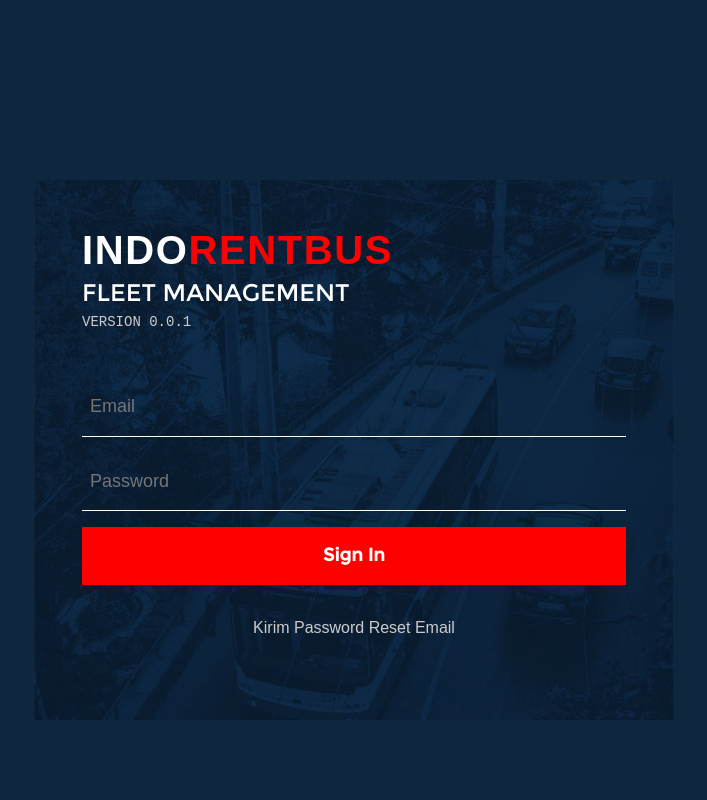
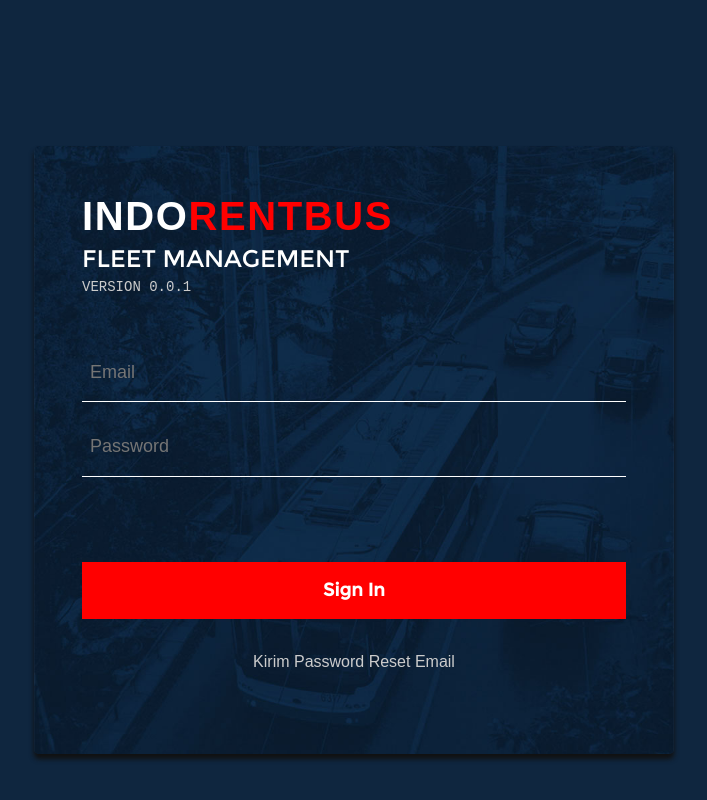
Before and after one commit to kemtol/indorentbus, a Jekyll site: the page built from index.html, in a window 1280 px wide. Shown: the top 800 px of the page, without its empty margins (286-993 px from the left). Built offline with Jekyll 4.4.1, drawn with Linux system fonts in a browser that asks for light colours; nearby versions of some CDN libraries; Markdown is read by kramdown in place of the engine named in the settings; comment, search, counter and statistics services are not loaded.

Commit message:
Update index.html

```diff
--- a/index.html
+++ b/index.html
@@ -10,6 +10,7 @@
 	<input type="text" id="email" name="email" placeholder="Email"/>
 	<input type="password" id="password" name="password" placeholder="Password"/>
 	<input class="for-signup" type="text" id="name" name="name" placeholder="Nama"/>
+	<br/><br/><br/><br/>
 	<button disabled id="quickstart-sign-in" name="signin">Sign In</button>
 	<button class="for-signup" id="quickstart-sign-up" name="signup">Sign Up</button>
 	<button class="for-signup" disabled id="quickstart-verify-email" name="verify-email">Send Email Verification</button>
@@ -26,7 +27,7 @@
 	body{background:#0f263f}
 	nav,.copy{display:none}
 	#page-wrapper{margin:0;height: 100vh;display: flex;align-items: center;}
-	.content-main{width: 50vw;margin: auto;max-width: 640px;padding: 3rem;background: url({{site.url}}/images/jrb-bg-mobile.jpg) no-repeat;background-size: cover;background-position: center center;}
+	.content-main{width: 50vw;margin: auto;max-width: 640px;padding: 3rem;background: url({{site.url}}/images/jrb-bg-mobile.jpg) no-repeat;background-size: cover;background-position: center center;box-shadow: 0px 5px 5px #111;border-radius:5px}
 	#page-login{margin-top:3rem}
 	#page-login button{width: 100%;background: red;border: 1px;padding: 1rem;color: white;font-weight: bold;font-size: 1.125rem;margin-bottom:1rem}
 	#page-login input{
@@ -43,7 +44,7 @@
 	.for-signup{display:none}
 
 	@media screen and (max-width: 736px){
-		.content-main{width:100vw;padding:2rem;background:none}
+		.content-main{width:100vw;padding:2rem;background:none;box-shadow:none;border-radius:0}
 		body{background:url("{{site.url}}/images/jrb-bg-mobile.jpg") no-repeat;background-size:cover}
 	}
 </style>
```
